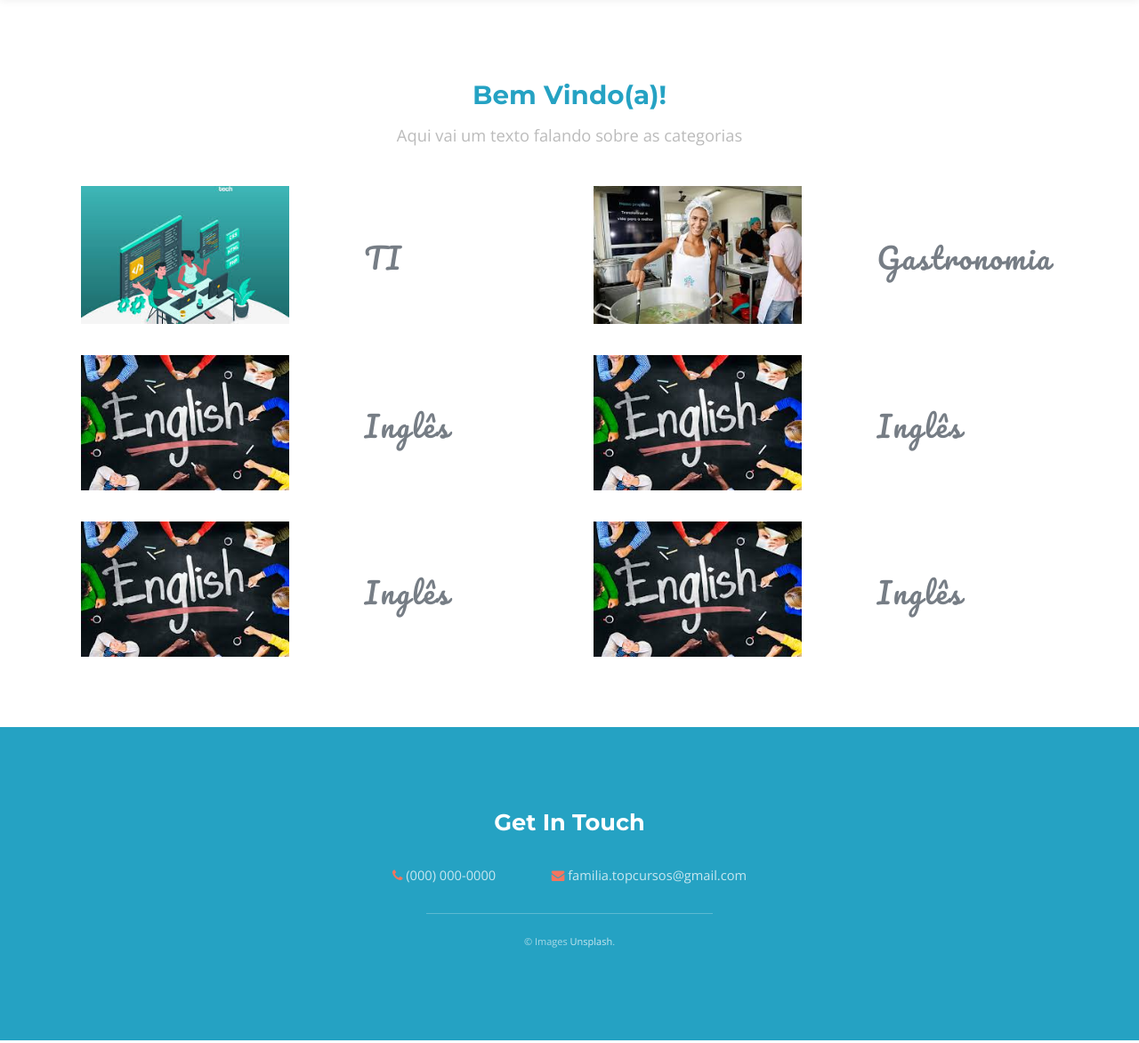
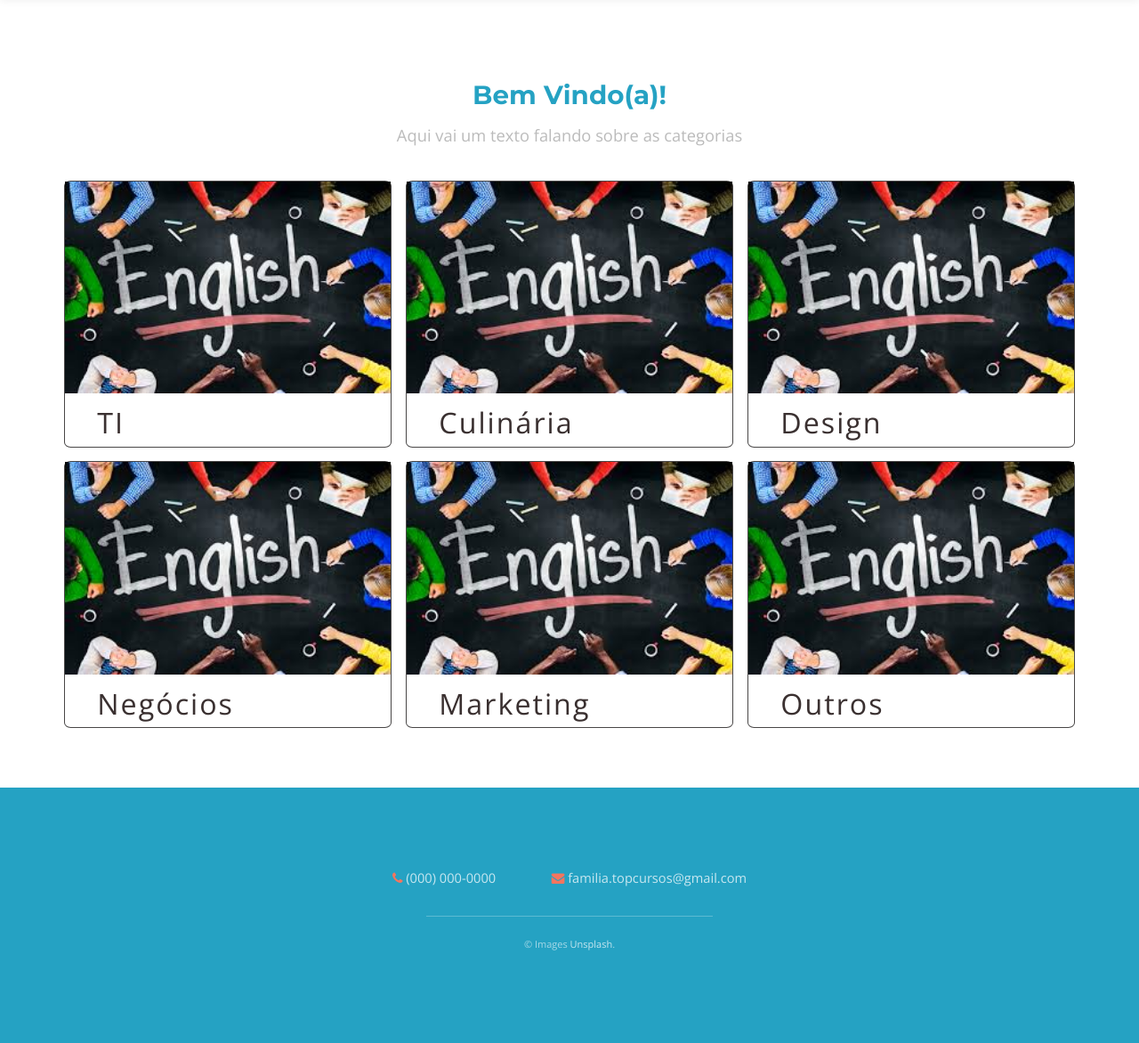
Before and after one commit to Gabriellrs/TCC, a PHP site: page /inicio.php in a window 1280 px wide. Shown: the part 88-1260 px from the top of the page at 89% size. Run offline with PHP 8.4, Linux system fonts and the light colour scheme; the visitor is signed in with stand-in values (Sample User, id 1).

Commit message:
É isso memo

```diff
--- a/assets/css/inicio.css
+++ b/assets/css/inicio.css
@@ -2,33 +2,38 @@
 .galeria {
     position: relative;
     display: grid;
-    grid-template-columns: 1fr 1fr 1fr 1fr;
-
+    grid-template-columns: 1fr 1fr 1fr;
+    align-items: start;
 }
 
 .fotoCategoria{
-    width: 90%;
+    width: 100%;
 }
 
-.fotoCategoria:hover{
+.boxGaleria{
+    position: relative;
+    text-align: center;
+}
+
+.boxGaleriaTexto{
+    text-indent: 10%;
+    font-family: "Open Sans";
+    color: rgb(58, 48, 48);
+    font-size: 220%;
+    letter-spacing: 2px;
+}
+
+.boxGaleriaMargem{
+    margin: 2%;
+    border: 1px solid rgb(73, 71, 71);
+    border-radius: 2%;
+}
+
+.boxGaleriaMargem:hover{
     cursor: pointer;
     transition: 0.5s;
     filter: opacity(60%);
     filter: brightness(40%);
-}
-
-.boxGaleria{
-    text-align: center;
-    margin: 5%;
-}
-
-.boxGaleriaTexto{
-    text-align: center;
-    margin: auto;
-    margin-left: 20%;
-    font-family: "Pacifico", cursive;
-    font-size: 220%;
-    letter-spacing: 2px;
 }
 
 @media screen and (max-width: 980px){
@@ -48,6 +53,13 @@
     }
 }
 
+@media screen and (max-width: 450px){
+    .galeria {
+        grid-template-columns: 1fr;
+
+    }
+}
+
 #emailUser{
     color: white;
 }
--- a/inicio.php
+++ b/inicio.php
@@ -51,18 +51,30 @@
 						<p>Aqui vai um texto falando sobre as categorias</p>
 					</header>
 					<div class="galeria">
-						<div class="boxGaleria"><a href="https://go.hotmart.com/D49035622C"><img src="images/imagemCursoTI.jpg" class="fotoCategoria"></a></div>
-						<div class="boxGaleriaTexto">TI</div>
-						<div class="boxGaleria"><img src="images/imagemCursoGastronomia.jpg" class="fotoCategoria"></div>
-						<div class="boxGaleriaTexto">Gastronomia</div>
-						<div class="boxGaleria"><img src="images/ImagemCursoIngles.jpg" class="fotoCategoria"></div>
-						<div class="boxGaleriaTexto">Inglês</div>
-						<div class="boxGaleria"><img src="images/ImagemCursoIngles.jpg" class="fotoCategoria"></div>
-						<div class="boxGaleriaTexto">Inglês</div>
-						<div class="boxGaleria"><img src="images/ImagemCursoIngles.jpg" class="fotoCategoria"></div>
-						<div class="boxGaleriaTexto">Inglês</div>
-						<div class="boxGaleria"><img src="images/ImagemCursoIngles.jpg" class="fotoCategoria"></div>
-						<div class="boxGaleriaTexto">Inglês</div>
+						<div class="boxGaleriaMargem">
+							<div class="boxGaleria"><img src="images/ImagemCursoIngles.jpg" class="fotoCategoria"></div>
+							<div class="boxGaleriaTexto">TI</div>
+						</div>
+						<div class="boxGaleriaMargem">
+							<div class="boxGaleria"><img src="images/ImagemCursoIngles.jpg" class="fotoCategoria"></div>
+							<div class="boxGaleriaTexto">Culinária</div>
+						</div>
+						<div class="boxGaleriaMargem">
+							<div class="boxGaleria"><img src="images/ImagemCursoIngles.jpg" class="fotoCategoria"></div>
+							<div class="boxGaleriaTexto">Design</div>
+						</div>
+						<div class="boxGaleriaMargem">
+							<div class="boxGaleria"><img src="images/ImagemCursoIngles.jpg" class="fotoCategoria"></div>
+							<div class="boxGaleriaTexto">Negócios</div>
+						</div>
+						<div class="boxGaleriaMargem">
+							<div class="boxGaleria"><img src="images/ImagemCursoIngles.jpg" class="fotoCategoria"></div>
+							<div class="boxGaleriaTexto">Marketing</div>
+						</div>
+						<div class="boxGaleriaMargem">
+							<div class="boxGaleria"><img src="images/ImagemCursoIngles.jpg" class="fotoCategoria"></div>
+							<div class="boxGaleriaTexto">Outros</div>
+						</div>
 					</div>
 
 				</div>
@@ -71,7 +83,6 @@
 		<!-- Footer -->
 			<footer id="footer">
 				<div class="inner">
-					<h2>Get In Touch</h2>
 					<ul class="actions">
 						<li><span class="icon fa-phone"></span> <a href="#">(000) 000-0000</a></li>
 						<li><span class="icon fa-envelope"></span> <a href="#">familia.topcursos@gmail.com</a></li>
```
